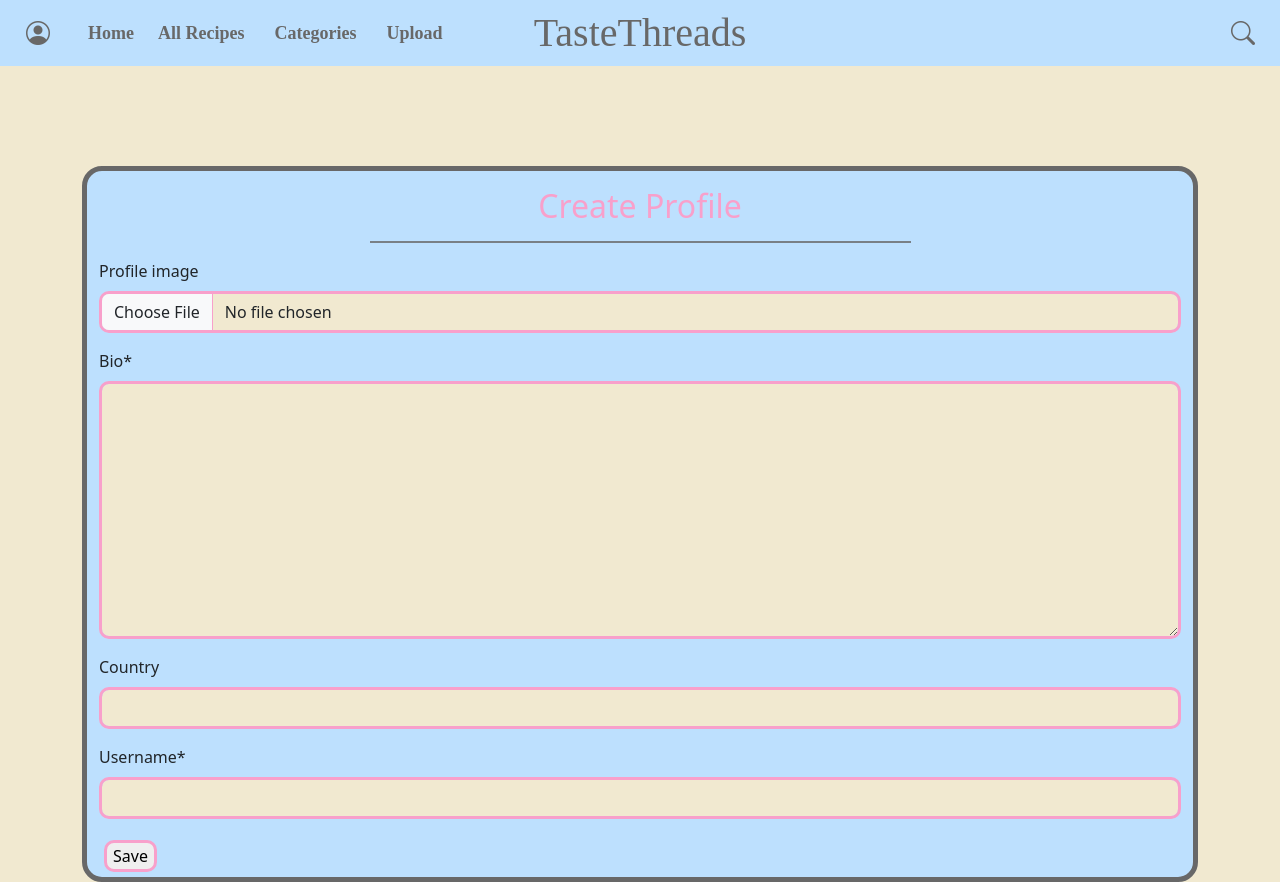
After one commit to Willr-hawkins/taste-threads, a Django app: page /profile/create_profile/ in a window 1280 px wide. The commit adds this page. Run offline with Django 5.2, Linux system fonts and the light colour scheme; the visitor is signed in with stand-in values (Sample User, id 1); some libraries are stand-ins or nearby versions.

Commit message:
Added fucnitonality so that if users don't have a profile but have an account they can create a profile

```diff
--- /dev/null
+++ b/profiles/context_processors.py
@@ -0,0 +1,14 @@
+from .models import UserProfile
+
+def profile_status(request):
+    """
+    Adds `has_profile` = True/False to every RequestContext.
+    """
+    user = request.user
+    if user.is_authenticated:
+        has_profile = UserProfile.objects.filter(user=user).exists()
+    else:
+        has_profile = False
+    return {
+        'has_profile': has_profile
+    }
--- a/profiles/forms.py
+++ b/profiles/forms.py
@@ -1,8 +1,32 @@
 from django import forms
+from django.contrib.auth.models import User
 from .models import UserProfile
+from django_countries.widgets import CountrySelectWidget
 
 
 class UserProfileForm(forms.ModelForm):
+    username = forms.CharField(max_length=150, required=True)
+
     class Meta:
         model = UserProfile
-        exclude = ('user',)
+        fields = ['profile_image', 'bio', 'country']
+        widgets = {
+            'country': CountrySelectWidget(),
+        }
+
+    def __init__(self, *args, **kwargs):
+        self.user = kwargs.pop('user', None)
+        super().__init__(*args, **kwargs)
+
+    def save(self, commit=True):
+        profile = super().save(commit=False)
+
+        if self.user:
+            self.user.username = self.cleaned_data['username']
+            if commit:
+                self.user.save()
+            profile.user = self.user
+
+        if commit:
+            profile.save()
+        return profile
--- /dev/null
+++ b/profiles/templates/profiles/create_profile.html
@@ -0,0 +1,18 @@
+{% extends "base.html" %}
+{% load crispy_forms_tags %}
+
+{% block content %}
+<div class="container">
+    <div class="profile-container" style="margin-top: 100px;">
+        <div class="container">
+            <h2 class="carnation-pink text-center mt-3">Create Profile</h2>
+            <hr class="mx-auto" style="width: 50%; border-top: 2px solid #686868; opacity: 0.8;">
+            <form class="edit-profile-form" method="POST" enctype="multipart/form-data">
+                {% csrf_token %}
+                {{ form|crispy }}
+                <button class="edit-form-btn" type="submit">Save</button>
+            </form>
+        </div>
+    </div>
+</div>
+{% endblock %}
--- a/profiles/urls.py
+++ b/profiles/urls.py
@@ -3,5 +3,6 @@ from . import views
 
 urlpatterns = [
     path('', views.profile, name='user_profile'),
+    path('create_profile/', views.create_profile, name='create_profile'),
     path('edit/', views.edit_profile, name='edit_profile'),
 ]
--- a/profiles/views.py
+++ b/profiles/views.py
@@ -7,6 +7,27 @@ from recipes.models import Recipe
 
 
 # Create your views here.
+@login_required
+def create_profile(request):
+    """ Create a user profile using the UserProfileForm. """
+    # If they already have a profile, don’t let them re-create
+    if hasattr(request.user, 'userprofile'):
+        return redirect('user_profile')
+
+    if request.method == 'POST':
+        form = UserProfileForm(request.POST, request.FILES, user=request.user)
+        if form.is_valid():
+            form.save()
+            return redirect('user_profile')
+    else:
+        form = UserProfileForm(user=request.user)
+
+    context = {
+        'form': form,
+    }
+
+    return render(request, 'profiles/create_profile.html', context)
+
 @login_required
 def profile(request):
     """ Display a users profile with thier individual detials. """
--- a/static/css/base.css
+++ b/static/css/base.css
@@ -56,7 +56,7 @@ html, body {
 
 .profile-dropdown {
     border: none;
-    background-color: #bde0fe;
+    background-color: #bde0fe !important;
 }
 
 .dropdown-menu {
@@ -66,6 +66,7 @@ html, body {
     padding: 0 !important;
     gap: 5px !important;
     border: none !important;
+    width: 450px !important;
 }
 
 .dropdown-menu.show {
@@ -160,6 +161,24 @@ html, body {
 .offcanvas-body,
 .offcanvas-header {
     background-color: #bde0fe !important;
+}
+
+.categories-btn {
+    border: none !important;
+    background-color: #bde0fe !important;
+}
+
+.categories-dropdown-menu {
+    position: absolute !important;
+    top: 100%; /* place directly below button */
+    left: 0;
+    width: 100vw !important; /* or set a fixed width */
+    border-radius: 0;
+    z-index: 1050;
+    box-shadow: 0 0.5rem 1rem rgba(0,0,0,.15);
+    margin-top: 0 !important;
+    height: 40px !important;
+    padding-bottom: 10px !important;
 }
 
 /* Allauth templates */
--- a/templates/account/login.html
+++ b/templates/account/login.html
@@ -37,6 +37,7 @@ for a {{ site_name }} account and sign in below:{% endblocktrans %}</p>
 <form class="login" method="POST" action="{% url 'account_login' %}">
   {% csrf_token %}
   {{ form|crispy }}
+
   {% if redirect_field_value %}
   <input type="hidden" name="{{ redirect_field_name }}" value="{{ redirect_field_value }}" />
   {% endif %}
--- a/templates/base.html
+++ b/templates/base.html
@@ -36,29 +36,44 @@
     <nav class="navbar" style="background-color: #bde0fe; position: relative;">
         <div class="container-fluid d-flex justify-content-between align-items-center">
             <!-- Offcanvas toggler for small screens -->
-            <button class="btn d-md-none" type="button" data-bs-toggle="offcanvas" data-bs-target="#offcanvasNav"
+            <button class="btn d-xl-none" type="button" data-bs-toggle="offcanvas" data-bs-target="#offcanvasNav"
                 aria-controls="offcanvasNav">
                 <i class="bi bi-list" style="font-size: 1.5rem;"></i>
             </button>
 
             <!-- Left side of Nav (hidden on small screens) -->
-            <div class="d-none d-md-flex align-items-center">
+            <div class="d-none d-xl-flex align-items-center">
                 <div class="dropdown dropend me-2">
                     <button class="profile-dropdown" type="button" data-bs-toggle="dropdown" aria-expanded="false">
                         <i class="bi bi-person-circle dim-gray profile ms-2"></i>
                     </button>
                     <ul class="dropdown-menu">
                         {% if user.is_authenticated %}
-                            <li><a class="dropdown-item libre-baskerville" href="{% url 'user_profile' %}">Profile</a></li>
-                            <li><a class="dropdown-item libre-baskerville" href="#">Wishlists</a></li>
-                            <li><a class="dropdown-item libre-baskerville" href="{% url 'account_logout' %}">Logout</a></li>
+                            {% if has_profile %}
+                                <li><a class="dropdown-item libre-baskerville" href="{% url 'user_profile' %}">Profile</a></li>
+                                <li><a class="dropdown-item libre-baskerville" href="#">Wishlists</a></li>
+                                <li><a class="dropdown-item libre-baskerville" href="{% url 'account_logout' %}">Logout</a></li>
+                            {% else %}
+                                <li><a class="dropdown-item libre-baskerville" href="{% url 'create_profile' %}">Create Profile</a></li>
+                            {% endif %}
                         {% else %}
                             <li><a class="dropdown-item libre-baskerville" href="{% url 'account_login' %}">Login</a></li>
                             <li><a class="dropdown-item libre-baskerville" href="{% url 'account_signup' %}">Sign Up</a></li>
                         {% endif %}
                     </ul>
                 </div>
-                <a href="{% url 'recipe_list' %}" class="recipes-link dim-gray libre-baskerville ms-3">Recipes</a>
+                <a href="{% url 'home' %}" class="recipes-link dim-gray libre-baskerville ms-4">Home</a>
+                <a href="{% url 'recipe_list' %}" class="recipes-link dim-gray libre-baskerville ms-4">All Recipes</a>
+                <div class="categories-dropdown">
+                    <button class="categories-btn recipes-link dim-gray libre-baskerville ms-4" type="button" data-bs-toggle="dropdown" aria-expanded="false">
+                      Categories
+                    </button>
+                    <ul class="dropdown-menu categories-dropdown-menu">
+                      <li><a class="dropdown-item" href="#">Action</a></li>
+                      <li><a class="dropdown-item" href="#">Another action</a></li>
+                      <li><a class="dropdown-item" href="#">Something else here</a></li>
+                    </ul>
+                  </div>
                 {% if user.is_authenticated %}
                         <a class="recipes-link dim-gray libre-baskerville ms-4" href="{% url 'create_recipe' %}">Upload</a>
                 {% endif %}
@@ -89,25 +104,30 @@
         </div>
 
         <!-- Offcanvas menu for small screens (TOP) -->
-        <div class="offcanvas offcanvas-top" tabindex="-1" id="offcanvasNav" aria-labelledby="offcanvasNavLabel">
+        <div class="offcanvas offcanvas-top" style="height: 40% !important;" tabindex="-1" id="offcanvasNav" aria-labelledby="offcanvasNavLabel">
             <div class="offcanvas-header">
                 <h3 class="offcanvas-title dim-gray libre-baskerville" id="offcanvasNavLabel">Menu</h3>
                 <button type="button" class="btn-close" data-bs-dismiss="offcanvas" aria-label="Close"></button>
             </div>
-            <div class="offcanvas-body d-flex justify-content-center">
-                <div class="d-flex flex-wrap justify-content-center gap-3">
+            <div class="offcanvas-body d-flex justify-content-center min-vh-50">
+                <div class="d-flex flex-column align-items-center">
+                    <a href="{% url 'home' %}" class="nav-link dim-gray libre-baskerville mb-2">Home</a>
+                    <a class="nav-link dim-gray libre-baskerville mb-2" href="{% url 'recipe_list' %}">Recipes</a>
                     {% if user.is_authenticated %}
-                        <a class="nav-link dim-gray libre-baskerville" href="{% url 'user_profile' %}">Profile</a>
-                        <a class="nav-link dim-gray libre-baskerville" href="#">Wishlists</a>
-                        <a class="nav-link dim-gray libre-baskerville" href="{% url 'account_logout' %}">Logout</a>
+                        <a class="nav-link dim-gray libre-baskerville mb-2" href="{% url 'create_recipe' %}">Upload</a>
+                    {% endif %}
+                    <hr>
+                    {% if user.is_authenticated %}
+                        {% if has_profile %}
+                            <li><a class="dropdown-item libre-baskerville" href="{% url 'user_profile' %}">Profile</a></li>
+                            <li><a class="dropdown-item libre-baskerville" href="#">Wishlists</a></li>
+                            <li><a class="dropdown-item libre-baskerville" href="{% url 'account_logout' %}">Logout</a></li>
+                        {% else %}
+                            <li><a class="dropdown-item libre-baskerville" href="{% url 'create_profile' %}">Create Profile</a></li>
+                        {% endif %}
                     {% else %}
-                        <a class="nav-link dim-gray libre-baskerville" href="{% url 'account_login' %}">Login</a>
-                        <a class="nav-link dim-gray libre-baskerville" href="{% url 'account_signup' %}">Sign Up</a>
-                    {% endif %}
-                    <p> | </p>
-                    <a class="nav-link dim-gray libre-baskerville" href="{% url 'recipe_list' %}">Recipes</a>
-                    {% if user.is_authenticated %}
-                        <a class="nav-link dim-gray libre-baskerville" href="{% url 'create_recipe' %}">Upload</a>
+                        <li><a class="dropdown-item libre-baskerville" href="{% url 'account_login' %}">Login</a></li>
+                        <li><a class="dropdown-item libre-baskerville" href="{% url 'account_signup' %}">Sign Up</a></li>
                     {% endif %}
                 </div>
             </div>
```
Also changed, not shown: tastethreads/settings.py (+22 -6 lines).
